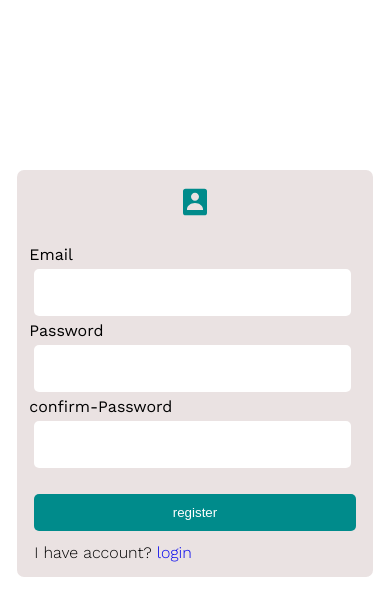
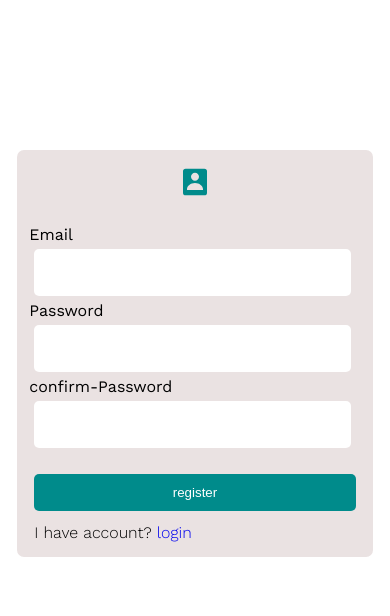
Before and after one commit to GokulakrishnanSivalingam/cropy, a React (Vite) app: page /register in a window 390 px wide. Shown: the top 616 px of the page. Built offline with nearby package versions, Linux system fonts and the light colour scheme; a web font is replaced by a local one.

Commit message:
adding css

```diff
--- a/src/Auth/Login.jsx
+++ b/src/Auth/Login.jsx
@@ -1,5 +1,5 @@
 import { useState } from 'react';
-import { useNavigate } from 'react-router-dom';
+import { useNavigate,Link } from 'react-router-dom';
 import './auth.css';
 
 import { FaUser } from "react-icons/fa";
@@ -123,7 +123,7 @@ function Login() {
         <div className="servererror"> <p>{message}</p></div>
           </form>
           <br />
-          <p>do not have any account? <a href="/register">register</a></p>
+          <p>do not have any account? <Link to="/register">register</Link></p>
         </fieldset></div>
         <br />
       </div>
--- a/src/Auth/Register.jsx
+++ b/src/Auth/Register.jsx
@@ -1,6 +1,6 @@
 import { useState } from 'react'
 import './auth.css'
-import { useNavigate } from 'react-router-dom';
+import { useNavigate ,Link} from 'react-router-dom';
 import { BiSolidUserRectangle } from "react-icons/bi";
 
 function Register() {
@@ -117,7 +117,7 @@ function Register() {
      </div>
         </form>
 
-        <p>I have account? <a href="/login">login</a></p>
+        <p>I have account? <Link to="/login">login</Link></p>
         </fieldset></div>  <br />
 
 
--- a/src/Auth/auth.css
+++ b/src/Auth/auth.css
@@ -96,7 +96,7 @@
             border-radius: 7px;
             border: none;
             background-color: rgb(234, 226, 226);
-            margin-top: 170px;
+            margin-top: 150px;
         }
         input {
             width: 92%;
```
